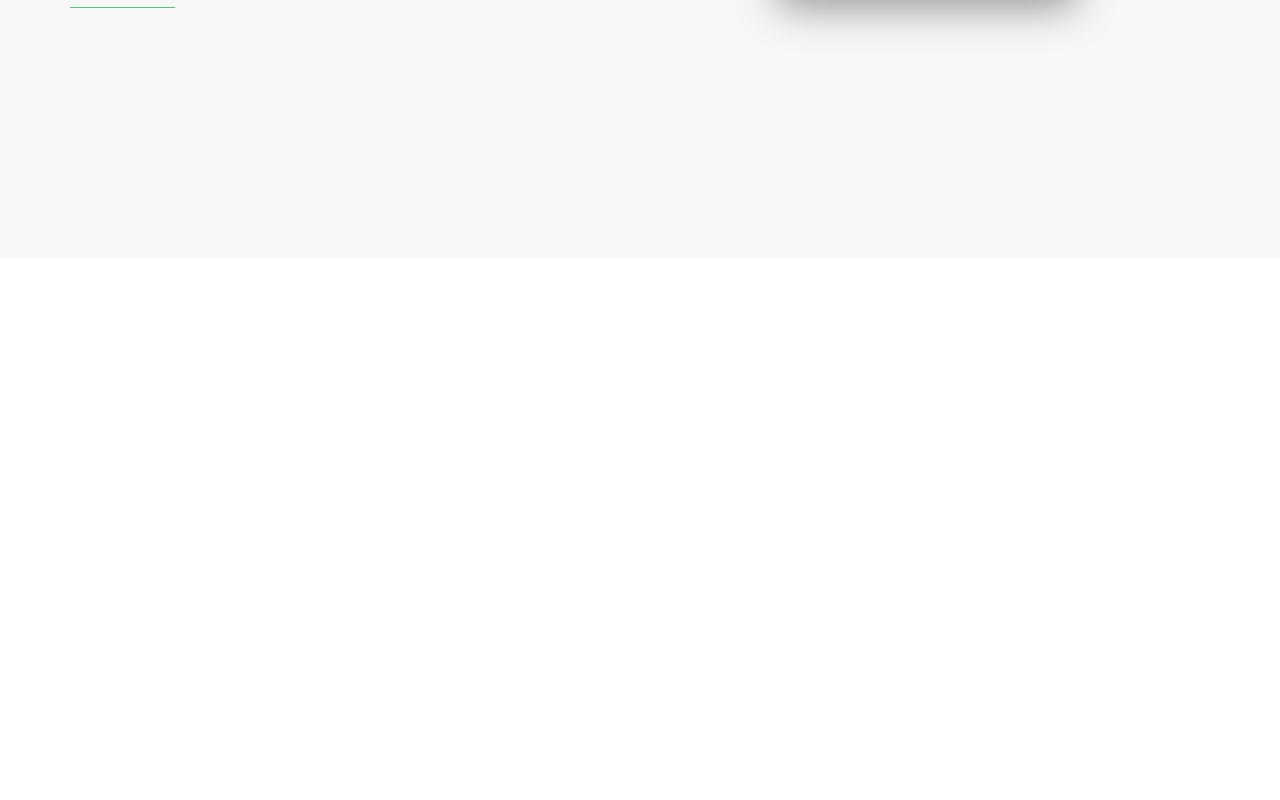
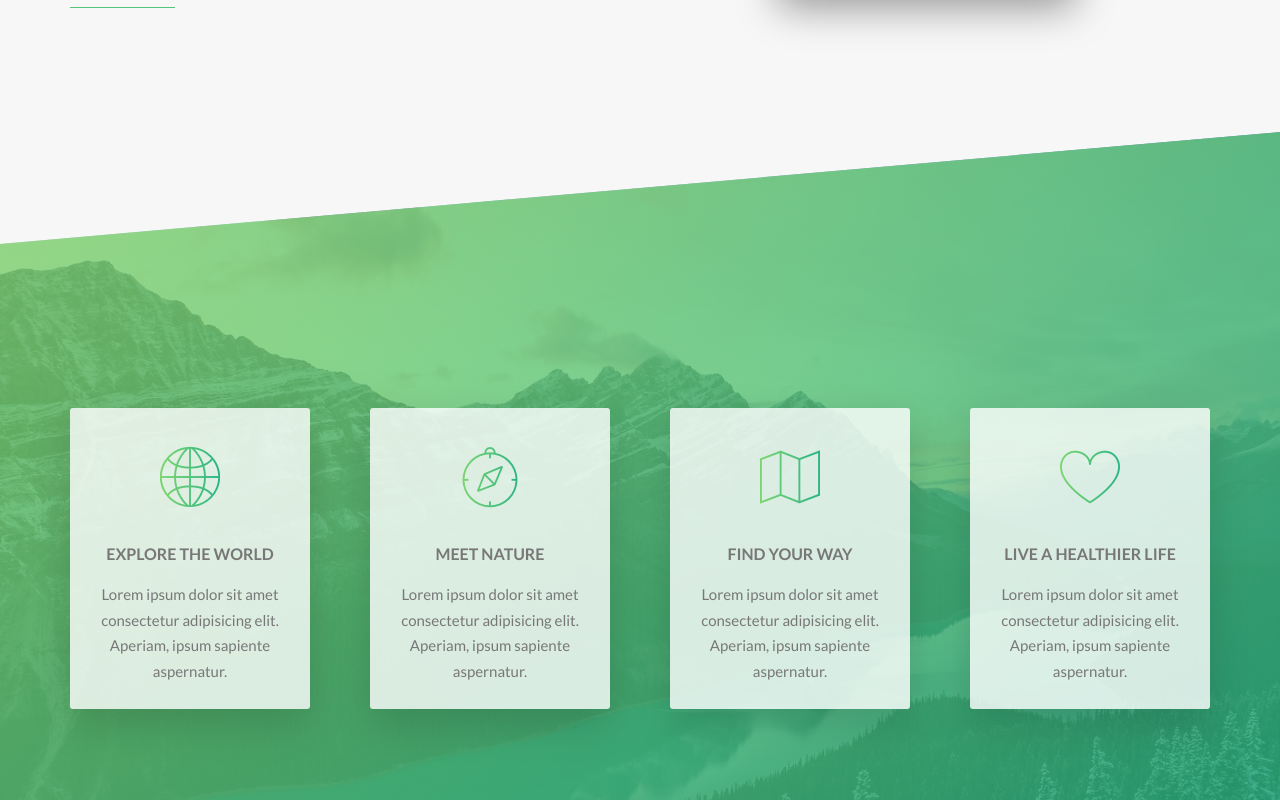
Before and after one commit to alexandresouva/natours, an Angular app: page / in a window 1280 px wide. Shown: the part 1320-2120 px from the top of the page. Before the commit the page ends 1578 px from the top, so only its background shows below. Built offline with nearby package versions, Linux system fonts and the light colour scheme.

Commit message:
feat: add features section

```diff
--- a/src/app/app.component.html
+++ b/src/app/app.component.html
@@ -1,4 +1,5 @@
 <app-header></app-header>
 <main>
   <app-about-section></app-about-section>
+  <app-features-section></app-features-section>
 </main>
--- /dev/null
+++ b/src/app/components/cards/feature-card/feature-card.component.html
@@ -0,0 +1,5 @@
+<div class="feature">
+  <i [ngClass]="['feature__icon', 'icon-' + feature().icon]" aria-hidden="true"></i>
+  <h3 class="heading-tertiary mb-small">{{feature().title}}</h3>
+  <p class="feature__description">{{feature().description}}</p>
+</div>
--- /dev/null
+++ b/src/app/components/cards/feature-card/feature-card.component.scss
@@ -0,0 +1,24 @@
+@import "colors";
+
+.feature {
+  font-size: 1.5rem;
+  text-align: center;
+  padding: 2.5rem;
+  background-color: rgba($color-white, 0.8);
+  box-shadow: 0 1.5rem 4rem rgba($color-black, 0.15);
+  border-radius: 3px;
+  transition: transform 0.3s;
+
+  &:hover {
+    transform: translateY(-1.5rem) scale(1.03);
+  }
+
+  &__icon {
+    font-size: 6rem;
+    margin-bottom: 0.5rem;
+    display: inline-block;
+    background-image: linear-gradient(to right, #7ed56f, #28b485);
+    background-clip: text;
+    color: transparent;
+  }
+}
--- /dev/null
+++ b/src/app/components/cards/feature-card/feature-card.component.ts
@@ -0,0 +1,14 @@
+import { Component, input } from '@angular/core';
+import { IFeature } from '../../../shared/models/interfaces';
+import { NgClass } from '@angular/common';
+
+@Component({
+  selector: 'app-feature-card',
+  standalone: true,
+  imports: [NgClass],
+  templateUrl: './feature-card.component.html',
+  styleUrl: './feature-card.component.scss',
+})
+export class FeatureCardComponent {
+  feature = input.required<IFeature>();
+}
--- /dev/null
+++ b/src/app/components/features-section/features-section.component.html
@@ -0,0 +1,9 @@
+<section class="features">
+  <ul class="features__list container">
+    @for (feature of features; track $index) {
+    <app-feature-card [feature]="feature"></app-feature-card>
+    } @empty {
+    <li>Nenhuma feature foi encontrada.</li>
+    }
+  </ul>
+</section>
--- /dev/null
+++ b/src/app/components/features-section/features-section.component.scss
@@ -0,0 +1,25 @@
+@import "colors";
+
+.features {
+  padding: 22rem 5rem;
+  background-image: linear-gradient(
+      to right bottom,
+      rgba($color-primary-light, 0.8),
+      rgba($color-primary-dark, 0.8)
+    ),
+    url(/images/nat-4.jpg);
+  background-size: cover;
+  transform: skewY(-5deg);
+  margin-top: -7rem;
+
+  & > * {
+    transform: skewY(5deg);
+  }
+
+  &__list {
+    display: grid;
+    grid-template-columns: repeat(4, 1fr);
+    grid-gap: 6rem;
+    align-items: start;
+  }
+}
--- /dev/null
+++ b/src/app/components/features-section/features-section.component.ts
@@ -0,0 +1,39 @@
+import { Component } from '@angular/core';
+import { FeatureCardComponent } from '../cards/feature-card/feature-card.component';
+import { IFeature } from '../../shared/models/interfaces';
+
+@Component({
+  selector: 'app-features-section',
+  standalone: true,
+  imports: [FeatureCardComponent],
+  templateUrl: './features-section.component.html',
+  styleUrl: './features-section.component.scss',
+})
+export class FeaturesSectionComponent {
+  features: IFeature[] = [
+    {
+      icon: 'basic-world',
+      title: 'Explore the world',
+      description:
+        'Lorem ipsum dolor sit amet consectetur adipisicing elit. Aperiam, ipsum sapiente aspernatur.',
+    },
+    {
+      icon: 'basic-compass',
+      title: 'Meet Nature',
+      description:
+        'Lorem ipsum dolor sit amet consectetur adipisicing elit. Aperiam, ipsum sapiente aspernatur.',
+    },
+    {
+      icon: 'basic-map',
+      title: 'Find your way',
+      description:
+        'Lorem ipsum dolor sit amet consectetur adipisicing elit. Aperiam, ipsum sapiente aspernatur.',
+    },
+    {
+      icon: 'basic-heart',
+      title: 'Live a healthier life',
+      description:
+        'Lorem ipsum dolor sit amet consectetur adipisicing elit. Aperiam, ipsum sapiente aspernatur.',
+    },
+  ];
+}
--- /dev/null
+++ b/src/app/shared/models/interfaces.ts
@@ -0,0 +1,5 @@
+export interface IFeature {
+  icon: string;
+  title: string;
+  description: string;
+}
```
Also changed, not shown: src/app/app.component.ts (+7 -1 lines), 2 other files (tests, documents, lock files or other folders).
